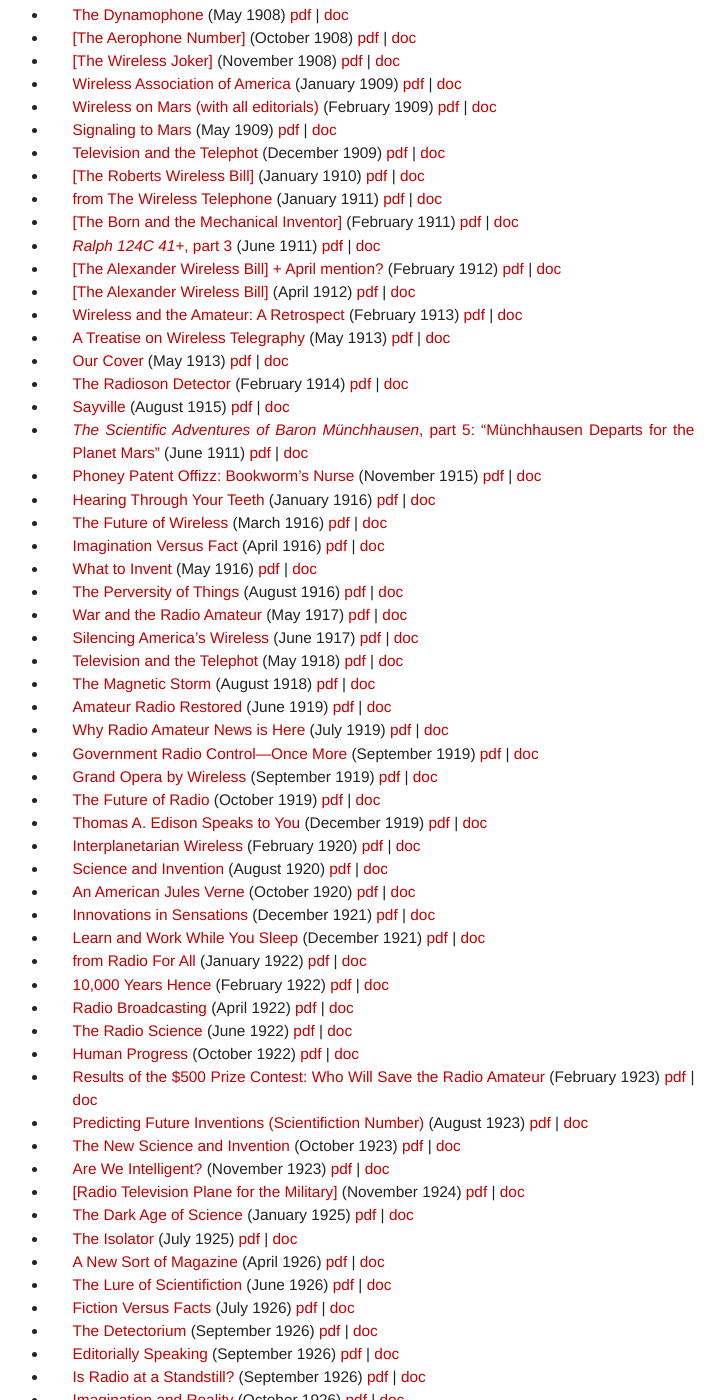
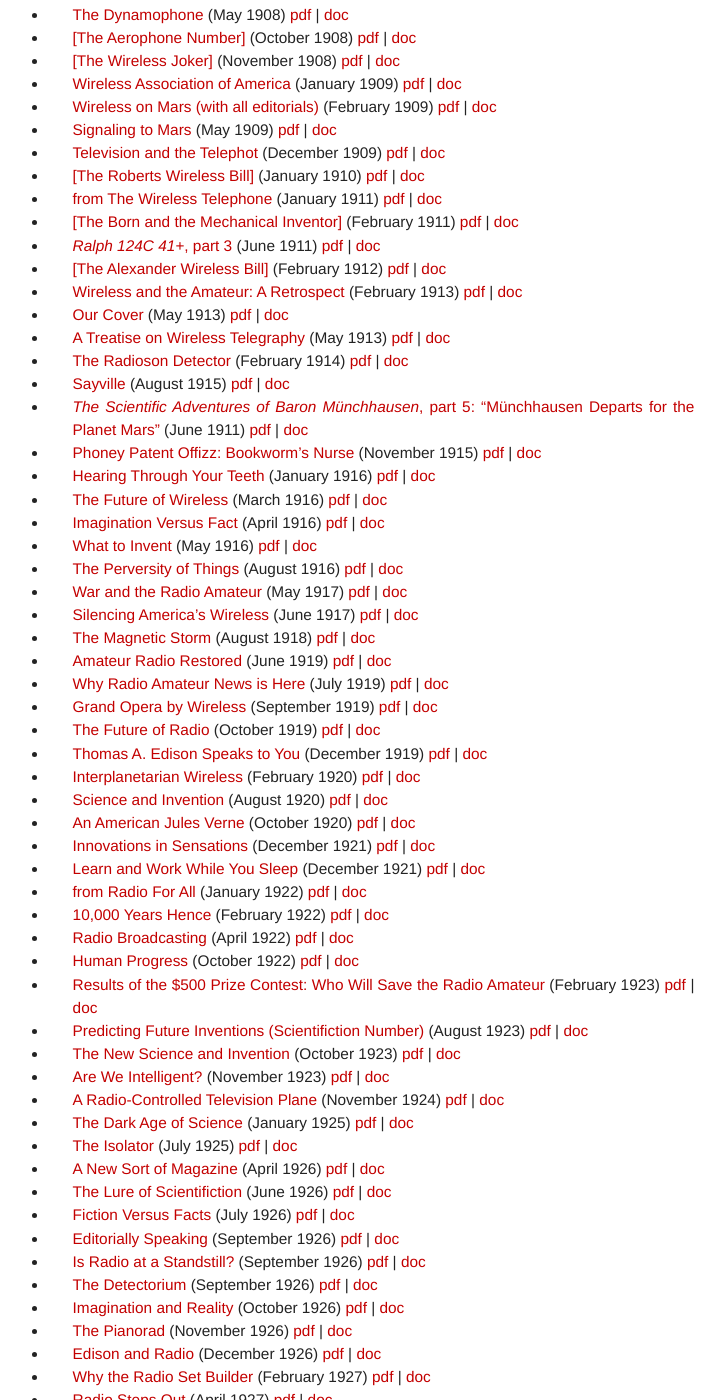
Before and after one commit to gwijthoff/perversity_of_things, a Jekyll site: the page built from TOC_web.md, in a window 1280 px wide and 1400 px high, scrolled down 241 px. Shown: the whole window, without its empty margins (244-969 px from the left). Built offline with Jekyll 4.4.1, drawn with Linux system fonts in a browser that asks for light colours; some of the changed text lies outside the part shown.

Commit message:
updated TOC

```diff
--- a/TOC_web.md
+++ b/TOC_web.md
@@ -16,11 +16,10 @@
 - [from The Wireless Telephone](http://gernsback.wythoff.net/191100_the_wireless_telephone.html) (January 1911)	[pdf](https://github.com/gwijthoff/perversity_of_things/blob/gh-pages/typeset_drafts/191100_the_wireless_telephone.pdf?raw=true) \| [doc](https://github.com/gwijthoff/perversity_of_things/blob/gh-pages/typeset_drafts/191100_the_wireless_telephone.docx)
 - [\[The Born and the Mechanical Inventor\]](http://gernsback.wythoff.net/191102_born_and_mechanical_inventor.html) (February 1911)	[pdf](https://github.com/gwijthoff/perversity_of_things/blob/gh-pages/typeset_drafts/191102_born_and_mechanical_inventor.pdf?raw=true) \| [doc](https://github.com/gwijthoff/perversity_of_things/blob/gh-pages/typeset_drafts/191102_born_and_mechanical_inventor.docx)
 - [*Ralph 124C 41+*, part 3](http://gernsback.wythoff.net/191106_ralph3.html) (June 1911)	[pdf](https://github.com/gwijthoff/perversity_of_things/blob/gh-pages/typeset_drafts/191106_ralph3.pdf?raw=true) \| [doc](https://github.com/gwijthoff/perversity_of_things/blob/gh-pages/typeset_drafts/191106_ralph3.docx)
-- [\[The Alexander Wireless Bill\] + April mention?](http://gernsback.wythoff.net/191202_alexander_wireless_bill.html) (February 1912)	[pdf](https://github.com/gwijthoff/perversity_of_things/blob/gh-pages/typeset_drafts/191202_alexander_wireless_bill.pdf?raw=true) \| [doc](https://github.com/gwijthoff/perversity_of_things/blob/gh-pages/typeset_drafts/191202_alexander_wireless_bill.docx)
-- [\[The Alexander Wireless Bill\]](http://gernsback.wythoff.net/191204_alexander_wireless_bill.html) (April 1912)	[pdf](https://github.com/gwijthoff/perversity_of_things/blob/gh-pages/typeset_drafts/191204_alexander_wireless_bill.pdf?raw=true) \| [doc](https://github.com/gwijthoff/perversity_of_things/blob/gh-pages/typeset_drafts/191204_alexander_wireless_bill.docx)
+- [\[The Alexander Wireless Bill\]](http://gernsback.wythoff.net/191202_alexander_wireless_bill.html) (February 1912)	[pdf](https://github.com/gwijthoff/perversity_of_things/blob/gh-pages/typeset_drafts/191202_alexander_wireless_bill.pdf?raw=true) \| [doc](https://github.com/gwijthoff/perversity_of_things/blob/gh-pages/typeset_drafts/191202_alexander_wireless_bill.docx)
 - [Wireless and the Amateur: A Retrospect](http://gernsback.wythoff.net/191302_wireless_and_the_amateur.html) (February 1913)	[pdf](https://github.com/gwijthoff/perversity_of_things/blob/gh-pages/typeset_drafts/191302_wireless_and_the_amateur.pdf?raw=true) \| [doc](https://github.com/gwijthoff/perversity_of_things/blob/gh-pages/typeset_drafts/191302_wireless_and_the_amateur.docx)
+- [Our Cover](http://gernsback.wythoff.net/191305_our_cover.html) (May 1913)	[pdf](https://github.com/gwijthoff/perversity_of_things/blob/gh-pages/typeset_drafts/191305_our_cover.pdf?raw=true) \| [doc](https://github.com/gwijthoff/perversity_of_things/blob/gh-pages/typeset_drafts/191305_our_cover.docx)
 - [A Treatise on Wireless Telegraphy](http://gernsback.wythoff.net/191305_a_treatise_on_wireless.html) (May 1913)	[pdf](https://github.com/gwijthoff/perversity_of_things/blob/gh-pages/typeset_drafts/191305_a_treatise_on_wireless.pdf?raw=true) \| [doc](https://github.com/gwijthoff/perversity_of_things/blob/gh-pages/typeset_drafts/191305_a_treatise_on_wireless.docx)
-- [Our Cover](http://gernsback.wythoff.net/191305_our_cover.html) (May 1913)	[pdf](https://github.com/gwijthoff/perversity_of_things/blob/gh-pages/typeset_drafts/191305_our_cover.pdf?raw=true) \| [doc](https://github.com/gwijthoff/perversity_of_things/blob/gh-pages/typeset_drafts/191305_our_cover.docx)
 - [The Radioson Detector](http://gernsback.wythoff.net/191402_radioson_detector.html) (February 1914)	[pdf](https://github.com/gwijthoff/perversity_of_things/blob/gh-pages/typeset_drafts/191402_radioson_detector.pdf?raw=true) \| [doc](https://github.com/gwijthoff/perversity_of_things/blob/gh-pages/typeset_drafts/191402_radioson_detector.docx)
 - [Sayville](http://gernsback.wythoff.net/191508_sayville.html) (August 1915)	[pdf](https://github.com/gwijthoff/perversity_of_things/blob/gh-pages/typeset_drafts/191508_sayville.pdf?raw=true) \| [doc](https://github.com/gwijthoff/perversity_of_things/blob/gh-pages/typeset_drafts/191508_sayville.docx)
 - [*The Scientific Adventures of Baron Münchhausen*, part 5: "Münchhausen Departs for the Planet Mars"](http://gernsback.wythoff.net/191510_munchhausen5.html) (June 1911) [pdf](https://github.com/gwijthoff/perversity_of_things/blob/gh-pages/typeset_drafts/191510_munchhausen5.pdf?raw=true) \| [doc](https://github.com/gwijthoff/perversity_of_things/blob/gh-pages/typeset_drafts/191510_munchhausen5.docx)
@@ -32,11 +31,9 @@
 - [The Perversity of Things](http://gernsback.wythoff.net/191608_the_perversity_of_things.html) (August 1916)	[pdf](https://github.com/gwijthoff/perversity_of_things/blob/gh-pages/typeset_drafts/191608_the_perversity_of_things.pdf?raw=true) \| [doc](https://github.com/gwijthoff/perversity_of_things/blob/gh-pages/typeset_drafts/191608_the_perversity_of_things.docx)
 - [War and the Radio Amateur](http://gernsback.wythoff.net/191705_war_and_the_radio_amateur.html) (May 1917)	[pdf](https://github.com/gwijthoff/perversity_of_things/blob/gh-pages/typeset_drafts/191705_war_and_the_radio_amateur.pdf?raw=true) \| [doc](https://github.com/gwijthoff/perversity_of_things/blob/gh-pages/typeset_drafts/191705_war_and_the_radio_amateur.docx)
 - [Silencing America’s Wireless](http://gernsback.wythoff.net/191706_silencing_americas_wireless.html) (June 1917)	[pdf](https://github.com/gwijthoff/perversity_of_things/blob/gh-pages/typeset_drafts/191706_silencing_americas_wireless.pdf?raw=true) \| [doc](https://github.com/gwijthoff/perversity_of_things/blob/gh-pages/typeset_drafts/191706_silencing_americas_wireless.docx)
-- [Television and the Telephot](http://gernsback.wythoff.net/191805_television_and_telephot.html) (May 1918)	[pdf](https://github.com/gwijthoff/perversity_of_things/blob/gh-pages/typeset_drafts/191805_television_and_telephot.pdf?raw=true) \| [doc](https://github.com/gwijthoff/perversity_of_things/blob/gh-pages/typeset_drafts/191805_television_and_telephot.docx)
 - [The Magnetic Storm](http://gernsback.wythoff.net/191808_magnetic_storm.html) (August 1918)	[pdf](https://github.com/gwijthoff/perversity_of_things/blob/gh-pages/typeset_drafts/191808_magnetic_storm.pdf?raw=true) \| [doc](https://github.com/gwijthoff/perversity_of_things/blob/gh-pages/typeset_drafts/191808_magnetic_storm.docx)
 - [Amateur Radio Restored](http://gernsback.wythoff.net/191906_amateur_radio_restored.html) (June 1919)	[pdf](https://github.com/gwijthoff/perversity_of_things/blob/gh-pages/typeset_drafts/191906_amateur_radio_restored.pdf?raw=true) \| [doc](https://github.com/gwijthoff/perversity_of_things/blob/gh-pages/typeset_drafts/191906_amateur_radio_restored.docx)
 - [Why Radio Amateur News is Here](http://gernsback.wythoff.net/191907_why_radio_news.html) (July 1919)	[pdf](https://github.com/gwijthoff/perversity_of_things/blob/gh-pages/typeset_drafts/191907_why_radio_news.pdf?raw=true) \| [doc](https://github.com/gwijthoff/perversity_of_things/blob/gh-pages/typeset_drafts/191907_why_radio_news.docx)
-- [Government Radio Control—Once More](http://gernsback.wythoff.net/191909_government_radio_control.html) (September 1919)	[pdf](https://github.com/gwijthoff/perversity_of_things/blob/gh-pages/typeset_drafts/191909_government_radio_control.pdf?raw=true) \| [doc](https://github.com/gwijthoff/perversity_of_things/blob/gh-pages/typeset_drafts/191909_government_radio_control.docx)
 - [Grand Opera by Wireless](http://gernsback.wythoff.net/191909_opera_by_wireless.html) (September 1919)	[pdf](https://github.com/gwijthoff/perversity_of_things/blob/gh-pages/typeset_drafts/191909_opera_by_wireless.pdf?raw=true) \| [doc](https://github.com/gwijthoff/perversity_of_things/blob/gh-pages/typeset_drafts/191909_opera_by_wireless.docx)
 - [The Future of Radio](http://gernsback.wythoff.net/191910_future_of_radio.html) (October 1919)	[pdf](https://github.com/gwijthoff/perversity_of_things/blob/gh-pages/typeset_drafts/191910_future_of_radio.pdf?raw=true) \| [doc](https://github.com/gwijthoff/perversity_of_things/blob/gh-pages/typeset_drafts/191910_future_of_radio.docx)
 - [Thomas A. Edison Speaks to You](http://gernsback.wythoff.net/191912_edison_speaks.html) (December 1919)	[pdf](https://github.com/gwijthoff/perversity_of_things/blob/gh-pages/typeset_drafts/191912_edison_speaks.pdf?raw=true) \| [doc](https://github.com/gwijthoff/perversity_of_things/blob/gh-pages/typeset_drafts/191912_edison_speaks.docx)
@@ -48,25 +45,23 @@
 - [from Radio For All](http://gernsback.wythoff.net/192200_radio_for_all.html) (January 1922)	[pdf](https://github.com/gwijthoff/perversity_of_things/blob/gh-pages/typeset_drafts/192200_radio_for_all.pdf?raw=true) \| [doc](https://github.com/gwijthoff/perversity_of_things/blob/gh-pages/typeset_drafts/192200_radio_for_all.docx)
 - [10,000 Years Hence](http://gernsback.wythoff.net/192202_10k_years_hence.html) (February 1922)	[pdf](https://github.com/gwijthoff/perversity_of_things/blob/gh-pages/typeset_drafts/192202_10k_years_hence.pdf?raw=true) \| [doc](https://github.com/gwijthoff/perversity_of_things/blob/gh-pages/typeset_drafts/192202_10k_years_hence.docx)
 - [Radio Broadcasting](http://gernsback.wythoff.net/192204_radio_broadcasting.html) (April 1922)	[pdf](https://github.com/gwijthoff/perversity_of_things/blob/gh-pages/typeset_drafts/192204_radio_broadcasting.pdf?raw=true) \| [doc](https://github.com/gwijthoff/perversity_of_things/blob/gh-pages/typeset_drafts/192204_radio_broadcasting.docx)
-- [The Radio Science](http://gernsback.wythoff.net/192206_the_radio_science.html) (June 1922)	[pdf](https://github.com/gwijthoff/perversity_of_things/blob/gh-pages/typeset_drafts/192206_the_radio_science.pdf?raw=true) \| [doc](https://github.com/gwijthoff/perversity_of_things/blob/gh-pages/typeset_drafts/192206_the_radio_science.docx)
 - [Human Progress](http://gernsback.wythoff.net/192210_human_progress.html) (October 1922)	[pdf](https://github.com/gwijthoff/perversity_of_things/blob/gh-pages/typeset_drafts/192210_human_progress.pdf?raw=true) \| [doc](https://github.com/gwijthoff/perversity_of_things/blob/gh-pages/typeset_drafts/192210_human_progress.docx)
 - [Results of the $500 Prize Contest: Who Will Save the Radio Amateur](http://gernsback.wythoff.net/192302_who_will_save_amateur.html) (February 1923)	[pdf](https://github.com/gwijthoff/perversity_of_things/blob/gh-pages/typeset_drafts/192302_who_will_save_amateur.pdf?raw=true) \| [doc](https://github.com/gwijthoff/perversity_of_things/blob/gh-pages/typeset_drafts/192302_who_will_save_amateur.docx)
 - [Predicting Future Inventions \(Scientifiction Number\)](http://gernsback.wythoff.net/192308_predicting_future_inventions.html) (August 1923)	[pdf](https://github.com/gwijthoff/perversity_of_things/blob/gh-pages/typeset_drafts/192308_predicting_future_inventions.pdf?raw=true) \| [doc](https://github.com/gwijthoff/perversity_of_things/blob/gh-pages/typeset_drafts/192308_predicting_future_inventions.docx)
 - [The New Science and Invention](http://gernsback.wythoff.net/192310_new_si.html) (October 1923)	[pdf](https://github.com/gwijthoff/perversity_of_things/blob/gh-pages/typeset_drafts/192310_new_si.pdf?raw=true) \| [doc](https://github.com/gwijthoff/perversity_of_things/blob/gh-pages/typeset_drafts/192310_new_si.docx)
 - [Are We Intelligent?](http://gernsback.wythoff.net/192311_are_we_intelligent.html) (November 1923)	[pdf](https://github.com/gwijthoff/perversity_of_things/blob/gh-pages/typeset_drafts/192311_are_we_intelligent.pdf?raw=true) \| [doc](https://github.com/gwijthoff/perversity_of_things/blob/gh-pages/typeset_drafts/192311_are_we_intelligent.docx)
-- [\[Radio Television Plane for the Military\]](http://gernsback.wythoff.net/192411_radio_tv_plane.html) (November 1924)	[pdf](https://github.com/gwijthoff/perversity_of_things/blob/gh-pages/typeset_drafts/192411_radio_tv_plane.pdf?raw=true) \| [doc](https://github.com/gwijthoff/perversity_of_things/blob/gh-pages/typeset_drafts/192411_radio_tv_plane.docx)
+- [A Radio-Controlled Television Plane](http://gernsback.wythoff.net/192411_radio_tv_plane.html) (November 1924)	[pdf](https://github.com/gwijthoff/perversity_of_things/blob/gh-pages/typeset_drafts/192411_radio_tv_plane.pdf?raw=true) \| [doc](https://github.com/gwijthoff/perversity_of_things/blob/gh-pages/typeset_drafts/192411_radio_tv_plane.docx)
 - [The Dark Age of Science ](http://gernsback.wythoff.net/192501_dark_age_of_science.html) (January 1925)	[pdf](https://github.com/gwijthoff/perversity_of_things/blob/gh-pages/typeset_drafts/192501_dark_age_of_science.pdf?raw=true) \| [doc](https://github.com/gwijthoff/perversity_of_things/blob/gh-pages/typeset_drafts/192501_dark_age_of_science.docx)
 - [The Isolator](http://gernsback.wythoff.net/192507_isolator.html) (July 1925) [pdf](https://github.com/gwijthoff/perversity_of_things/blob/gh-pages/typeset_drafts/192507_isolator.pdf?raw=true) \| [doc](https://github.com/gwijthoff/perversity_of_things/blob/gh-pages/typeset_drafts/192507_isolator.docx)
 - [A New Sort of Magazine](http://gernsback.wythoff.net/192604_a_new_sort_of_magazine.html) (April 1926)	[pdf](https://github.com/gwijthoff/perversity_of_things/blob/gh-pages/typeset_drafts/192604_a_new_sort_of_magazine.pdf?raw=true) \| [doc](https://github.com/gwijthoff/perversity_of_things/blob/gh-pages/typeset_drafts/192604_a_new_sort_of_magazine.docx)
 - [The Lure of Scientifiction](http://gernsback.wythoff.net/192706_lure_of_scientifiction.html) (June 1926)	[pdf](https://github.com/gwijthoff/perversity_of_things/blob/gh-pages/typeset_drafts/192706_lure_of_scientifiction.pdf?raw=true) \| [doc](https://github.com/gwijthoff/perversity_of_things/blob/gh-pages/typeset_drafts/192706_lure_of_scientifiction.docx)
 - [Fiction Versus Facts](http://gernsback.wythoff.net/192607_fiction_versus_facts.html) (July 1926)	[pdf](https://github.com/gwijthoff/perversity_of_things/blob/gh-pages/typeset_drafts/192607_fiction_versus_facts.pdf?raw=true) \| [doc](https://github.com/gwijthoff/perversity_of_things/blob/gh-pages/typeset_drafts/192607_fiction_versus_facts.docx)
-- [The Detectorium](http://gernsback.wythoff.net/192609_the_detectorium.html) (September 1926)	[pdf](https://github.com/gwijthoff/perversity_of_things/blob/gh-pages/typeset_drafts/192609_the_detectorium.pdf?raw=true) \| [doc](https://github.com/gwijthoff/perversity_of_things/blob/gh-pages/typeset_drafts/192609_the_detectorium.docx)
 - [Editorially Speaking](http://gernsback.wythoff.net/192609_editorially_speaking.html) (September 1926)	[pdf](https://github.com/gwijthoff/perversity_of_things/blob/gh-pages/typeset_drafts/192609_editorially_speaking.pdf?raw=true) \| [doc](https://github.com/gwijthoff/perversity_of_things/blob/gh-pages/typeset_drafts/192609_editorially_speaking.docx)
 - [Is Radio at a Standstill?](http://gernsback.wythoff.net/192609_is_radio_standstill.html) (September 1926)	[pdf](https://github.com/gwijthoff/perversity_of_things/blob/gh-pages/typeset_drafts/192609_is_radio_standstill.pdf?raw=true) \| [doc](https://github.com/gwijthoff/perversity_of_things/blob/gh-pages/typeset_drafts/192609_is_radio_standstill.docx)
+- [The Detectorium](http://gernsback.wythoff.net/192609_the_detectorium.html) (September 1926)	[pdf](https://github.com/gwijthoff/perversity_of_things/blob/gh-pages/typeset_drafts/192609_the_detectorium.pdf?raw=true) \| [doc](https://github.com/gwijthoff/perversity_of_things/blob/gh-pages/typeset_drafts/192609_the_detectorium.docx)
 - [Imagination and Reality](http://gernsback.wythoff.net/192610_imagination_and_reality.html) (October 1926)	[pdf](https://github.com/gwijthoff/perversity_of_things/blob/gh-pages/typeset_drafts/192610_imagination_and_reality.pdf?raw=true) \| [doc](https://github.com/gwijthoff/perversity_of_things/blob/gh-pages/typeset_drafts/192610_imagination_and_reality.docx)
 - [The Pianorad](http://gernsback.wythoff.net/192611_the_pianorad.html) (November 1926)	[pdf](https://github.com/gwijthoff/perversity_of_things/blob/gh-pages/typeset_drafts/192611_the_pianorad.pdf?raw=true) \| [doc](https://github.com/gwijthoff/perversity_of_things/blob/gh-pages/typeset_drafts/192611_the_pianorad.docx)
 - [Edison and Radio](http://gernsback.wythoff.net/192612_edison_and_radio.html) (December 1926)	[pdf](https://github.com/gwijthoff/perversity_of_things/blob/gh-pages/typeset_drafts/192612_edison_and_radio.pdf?raw=true) \| [doc](https://github.com/gwijthoff/perversity_of_things/blob/gh-pages/typeset_drafts/192612_edison_and_radio.docx)
-- [from All About Television](http://gernsback.wythoff.net/192700_all_about_television.html) (January 1927)	[pdf](https://github.com/gwijthoff/perversity_of_things/blob/gh-pages/typeset_drafts/192700_all_about_television.pdf?raw=true) \| [doc](https://github.com/gwijthoff/perversity_of_things/blob/gh-pages/typeset_drafts/192700_all_about_television.docx)
 - [Why the Radio Set Builder](http://gernsback.wythoff.net/192702_why_radio_set_builder.html) (February 1927)	[pdf](https://github.com/gwijthoff/perversity_of_things/blob/gh-pages/typeset_drafts/192702_why_radio_set_builder.pdf?raw=true) \| [doc](https://github.com/gwijthoff/perversity_of_things/blob/gh-pages/typeset_drafts/192702_why_radio_set_builder.docx)
 - [Radio Steps Out](http://gernsback.wythoff.net/192704_radio_steps_out.html) (April 1927)	[pdf](https://github.com/gwijthoff/perversity_of_things/blob/gh-pages/typeset_drafts/192704_radio_steps_out.pdf?raw=true) \| [doc](https://github.com/gwijthoff/perversity_of_things/blob/gh-pages/typeset_drafts/192704_radio_steps_out.docx)
 - [New Radio ‘Things’ Wanted](http://gernsback.wythoff.net/192705_new_radio_things.html) (May 1927)	[pdf](https://github.com/gwijthoff/perversity_of_things/blob/gh-pages/typeset_drafts/192705_new_radio_things.pdf?raw=true) \| [doc](https://github.com/gwijthoff/perversity_of_things/blob/gh-pages/typeset_drafts/192705_new_radio_things.docx)
@@ -75,11 +70,11 @@
 - [The Electric Duel](http://gernsback.wythoff.net/192709_electric_duel.html) (September 1927)	[pdf](https://github.com/gwijthoff/perversity_of_things/blob/gh-pages/typeset_drafts/192709_electric_duel.pdf?raw=true) \| [doc](https://github.com/gwijthoff/perversity_of_things/blob/gh-pages/typeset_drafts/192709_electric_duel.docx)
 - [Radio Enters a New Phase](http://gernsback.wythoff.net/192710_radio_enters_new_phase.html) (October 1927)	[pdf](https://github.com/gwijthoff/perversity_of_things/blob/gh-pages/typeset_drafts/192710_radio_enters_new_phase.pdf?raw=true) \| [doc](https://github.com/gwijthoff/perversity_of_things/blob/gh-pages/typeset_drafts/192710_radio_enters_new_phase.docx)
 - [Radio News’s New Policy](http://gernsback.wythoff.net/192804_radio_news_new_policy.html) (April 1928)	[pdf](https://github.com/gwijthoff/perversity_of_things/blob/gh-pages/typeset_drafts/192804_radio_news_new_policy.pdf?raw=true) \| [doc](https://github.com/gwijthoff/perversity_of_things/blob/gh-pages/typeset_drafts/192804_radio_news_new_policy.docx)
-- [\[The Shortwave Cycle\]](http://gernsback.wythoff.net/192809_shortwave_cycle.html) (September 1928)	[pdf](https://github.com/gwijthoff/perversity_of_things/blob/gh-pages/typeset_drafts/192809_shortwave_cycle.pdf?raw=true) \| [doc](https://github.com/gwijthoff/perversity_of_things/blob/gh-pages/typeset_drafts/192809_shortwave_cycle.docx)
+- [\[The Shortwave Era\]](http://gernsback.wythoff.net/192809_shortwave_cycle.html) (September 1928)	[pdf](https://github.com/gwijthoff/perversity_of_things/blob/gh-pages/typeset_drafts/192809_shortwave_cycle.pdf?raw=true) \| [doc](https://github.com/gwijthoff/perversity_of_things/blob/gh-pages/typeset_drafts/192809_shortwave_cycle.docx)
 - [The Killing Flash](http://gernsback.wythoff.net/192911_killing_flash.html) (November 1929)	[pdf](https://github.com/gwijthoff/perversity_of_things/blob/gh-pages/typeset_drafts/192911_killing_flash.pdf?raw=true) \| [doc](https://github.com/gwijthoff/perversity_of_things/blob/gh-pages/typeset_drafts/192911_killing_flash.docx)
 - [How to Write ‘Science’ Stories](http://gernsback.wythoff.net/193002_how_to_write_science_stories.html) (February 1930)	[pdf](https://github.com/gwijthoff/perversity_of_things/blob/gh-pages/typeset_drafts/193002_how_to_write_science_stories.pdf?raw=true) \| [doc](https://github.com/gwijthoff/perversity_of_things/blob/gh-pages/typeset_drafts/193002_how_to_write_science_stories.docx)
 - [Science Fiction vs. Science Faction](http://gernsback.wythoff.net/193009_science_fiction_science_faction.html) (Fall 1930)	[pdf](https://github.com/gwijthoff/perversity_of_things/blob/gh-pages/typeset_drafts/193009_science_fiction_science_faction.pdf?raw=true) \| [doc](https://github.com/gwijthoff/perversity_of_things/blob/gh-pages/typeset_drafts/193009_science_fiction_science_faction.docx)
+- [Wonders of the Machine Age](http://gernsback.wythoff.net/193107_wonders_machine_age.html) (July 1931)	[pdf](https://github.com/gwijthoff/perversity_of_things/blob/gh-pages/typeset_drafts/193107_wonders_machine_age.pdf?raw=true) \| [doc](https://github.com/gwijthoff/perversity_of_things/blob/gh-pages/typeset_drafts/193107_wonders_machine_age.docx)
 - [Television Technique](http://gernsback.wythoff.net/193107_television_technique.html) (July 1931)	[pdf](https://github.com/gwijthoff/perversity_of_things/blob/gh-pages/typeset_drafts/193107_television_technique.pdf?raw=true) \| [doc](https://github.com/gwijthoff/perversity_of_things/blob/gh-pages/typeset_drafts/193107_television_technique.docx)
 - [Reasonableness in Science Fiction](http://gernsback.wythoff.net/193212_reasonableness_in_sf.html) (December 1932)	[pdf](https://github.com/gwijthoff/perversity_of_things/blob/gh-pages/typeset_drafts/193212_reasonableness_in_sf.pdf?raw=true) \| [doc](https://github.com/gwijthoff/perversity_of_things/blob/gh-pages/typeset_drafts/193212_reasonableness_in_sf.docx)
-- [The Machine and the Depression](http://gernsback.wythoff.net/193302_machine_and_the_depression.html) (February 1933)	[pdf](https://github.com/gwijthoff/perversity_of_things/blob/gh-pages/typeset_drafts/193302_machine_and_the_depression.pdf?raw=true) \| [doc](https://github.com/gwijthoff/perversity_of_things/blob/gh-pages/typeset_drafts/193302_machine_and_the_depression.docx)
 - [Appendix: The Evolution of Modern Science Fiction](http://gernsback.wythoff.net/195200_evolution_of_modern_sf.html) (1952)	[pdf](https://github.com/gwijthoff/perversity_of_things/blob/gh-pages/typeset_drafts/195200_evolution_of_modern_sf.docx) [doc](https://github.com/gwijthoff/perversity_of_things/blob/gh-pages/typeset_drafts/195200_evolution_of_modern_sf.docx)
```
